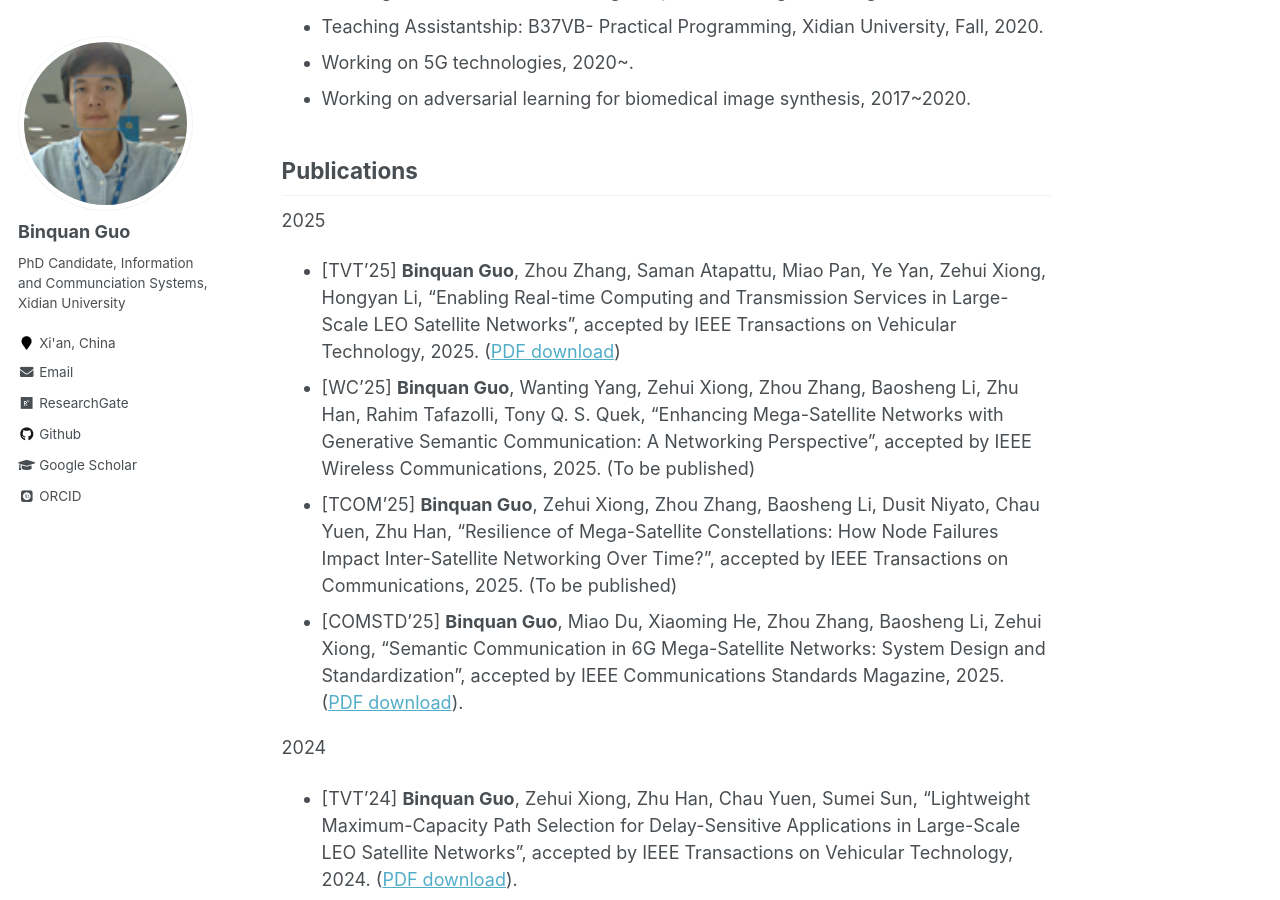
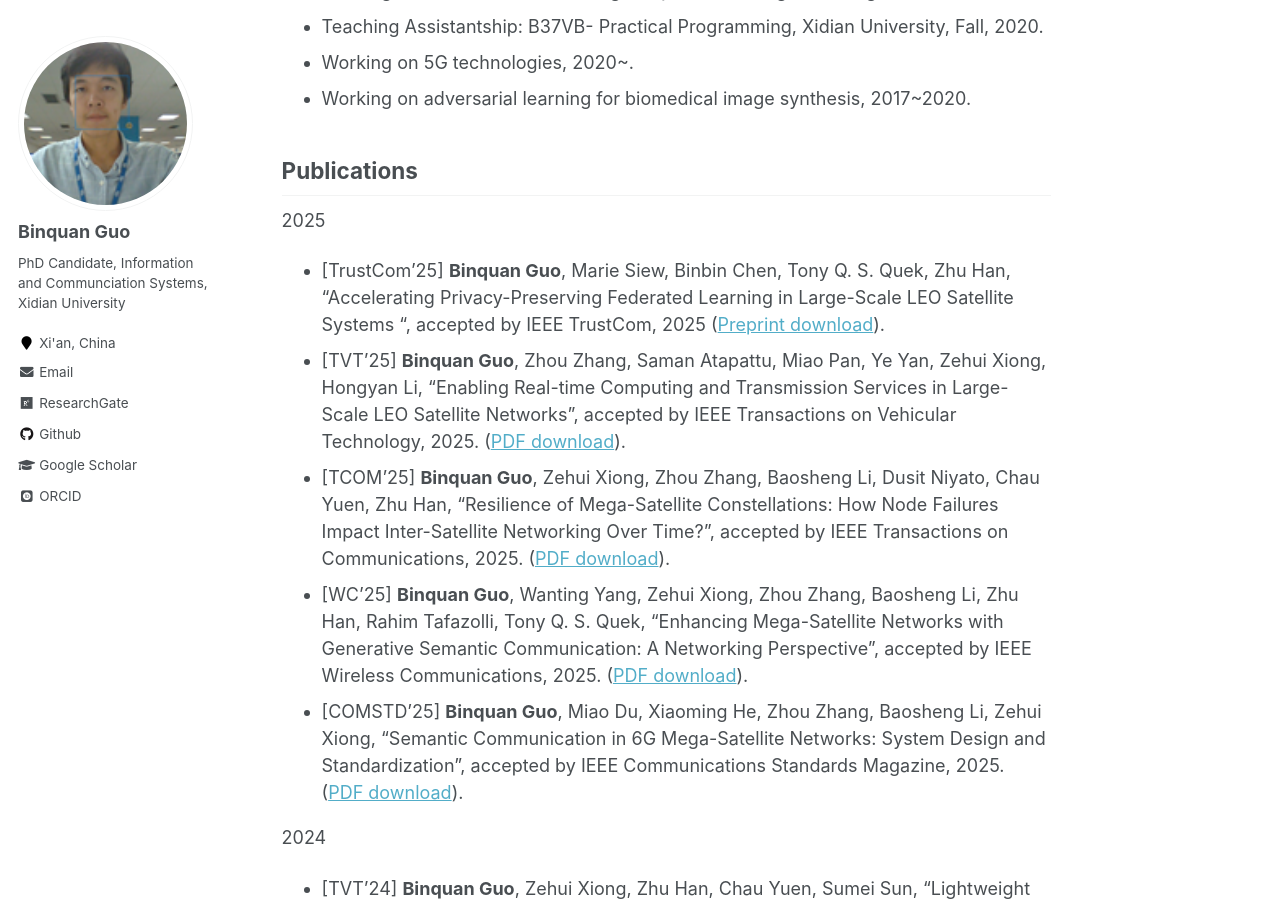
Before and after one commit to wilixx/wilixx.github.io, a Jekyll site: the page built from _pages/about.md, in a window 1280 px wide and 900 px high, scrolled down 3385 px. Built offline with Jekyll 4.4.1, drawn with Linux system fonts in a browser that asks for light colours; some web fonts are replaced.

Commit message:
Update about.md

```diff
--- a/_pages/about.md
+++ b/_pages/about.md
@@ -62,11 +62,11 @@ Activities
 Publications
 ------
 2025
-* [TVT'25] **Binquan Guo**, Zhou Zhang, Saman Atapattu, Miao Pan, Ye Yan, Zehui Xiong, Hongyan Li, "Enabling Real-time Computing and Transmission Services in Large-Scale LEO Satellite Networks", accepted by IEEE Transactions on Vehicular Technology, 2025. ([PDF download](https://ieeexplore.ieee.org/document/10937133))
-* [WC'25] **Binquan Guo**, Wanting Yang, Zehui Xiong, Zhou Zhang, Baosheng Li, Zhu Han, Rahim Tafazolli, Tony Q. S. Quek, "Enhancing Mega-Satellite Networks with Generative Semantic Communication: A Networking Perspective", accepted by IEEE Wireless Communications, 2025. (To be published)
-* [TCOM'25] **Binquan Guo**, Zehui Xiong, Zhou Zhang, Baosheng Li, Dusit Niyato, Chau Yuen, Zhu Han, "Resilience of Mega-Satellite Constellations: How Node Failures Impact Inter-Satellite Networking Over Time?", accepted by IEEE Transactions on Communications, 2025. (To be published)
-* [COMSTD'25] **Binquan Guo**, Miao Du, Xiaoming He, Zhou Zhang, Baosheng Li, Zehui Xiong, "Semantic Communication in 6G Mega-Satellite Networks: System Design and Standardization", accepted by IEEE Communications Standards Magazine, 2025. ([PDF download](https://ieeexplore.ieee.org/document/11052732
-)).
+* [TrustCom'25] **Binquan Guo**,  Marie Siew, Binbin Chen, Tony Q. S. Quek, Zhu Han, "Accelerating Privacy-Preserving Federated Learning in Large-Scale LEO Satellite Systems ", accepted by IEEE TrustCom, 2025 ([Preprint download](https://arxiv.org/abs/2509.12222)).
+* [TVT'25] **Binquan Guo**, Zhou Zhang, Saman Atapattu, Miao Pan, Ye Yan, Zehui Xiong, Hongyan Li, "Enabling Real-time Computing and Transmission Services in Large-Scale LEO Satellite Networks", accepted by IEEE Transactions on Vehicular Technology, 2025. ([PDF download](https://ieeexplore.ieee.org/document/10937133)).
+* [TCOM'25] **Binquan Guo**, Zehui Xiong, Zhou Zhang, Baosheng Li, Dusit Niyato, Chau Yuen, Zhu Han, "Resilience of Mega-Satellite Constellations: How Node Failures Impact Inter-Satellite Networking Over Time?", accepted by IEEE Transactions on Communications, 2025. ([PDF download](https://ieeexplore.ieee.org/document/11164934)).
+* [WC'25] **Binquan Guo**, Wanting Yang, Zehui Xiong, Zhou Zhang, Baosheng Li, Zhu Han, Rahim Tafazolli, Tony Q. S. Quek, "Enhancing Mega-Satellite Networks with Generative Semantic Communication: A Networking Perspective", accepted by IEEE Wireless Communications, 2025. ([PDF download](https://ieeexplore.ieee.org/document/11206535)).
+* [COMSTD'25] **Binquan Guo**, Miao Du, Xiaoming He, Zhou Zhang, Baosheng Li, Zehui Xiong, "Semantic Communication in 6G Mega-Satellite Networks: System Design and Standardization", accepted by IEEE Communications Standards Magazine, 2025. ([PDF download](https://ieeexplore.ieee.org/document/11052732)).
 
 2024
 * [TVT'24] **Binquan Guo**, Zehui Xiong, Zhu Han, Chau Yuen, Sumei Sun, "Lightweight Maximum-Capacity Path Selection for Delay-Sensitive Applications in Large-Scale LEO Satellite Networks", accepted by IEEE Transactions on Vehicular Technology, 2024. ([PDF download](https://ieeexplore.ieee.org/document/10797674)).
```
